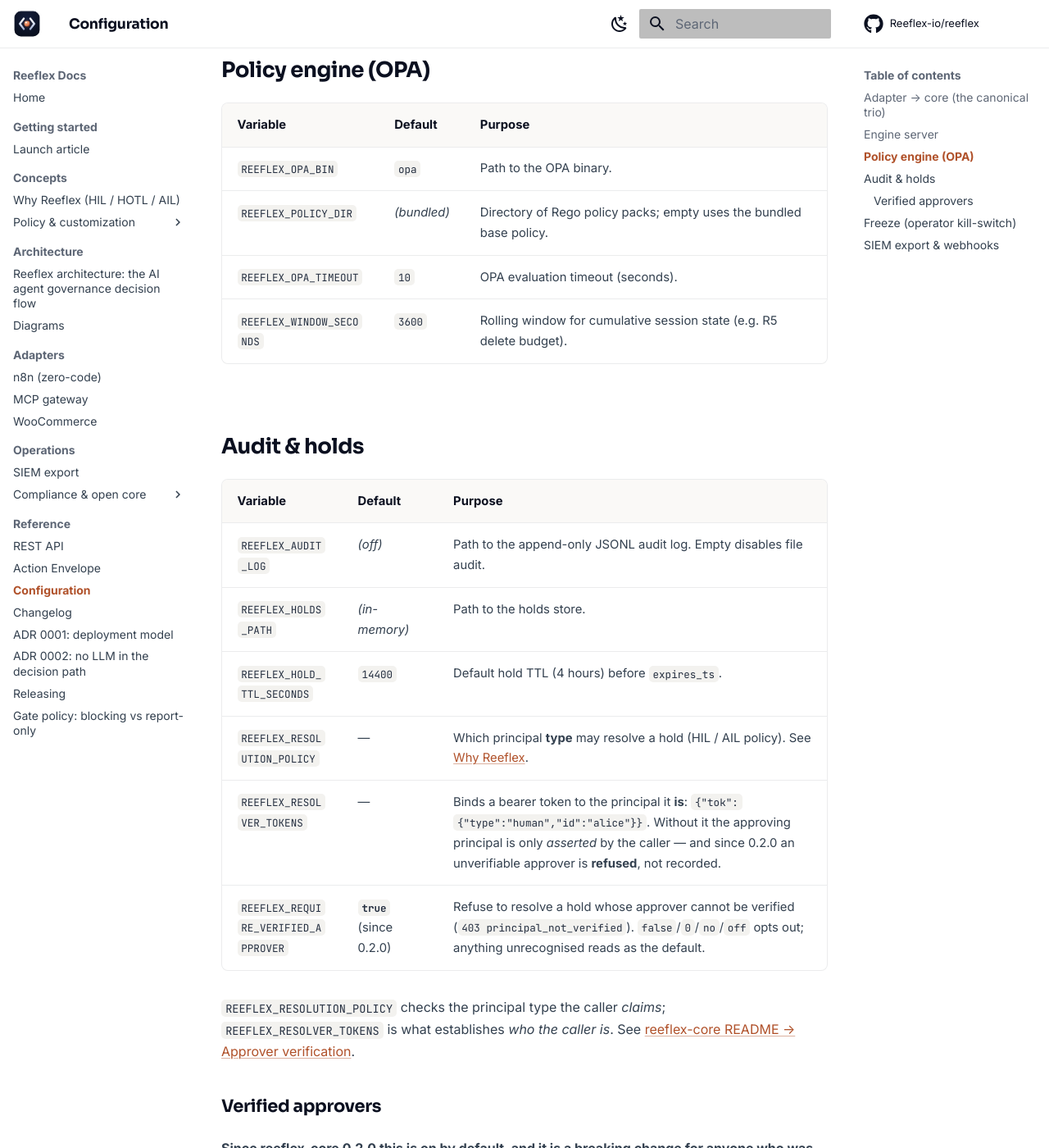
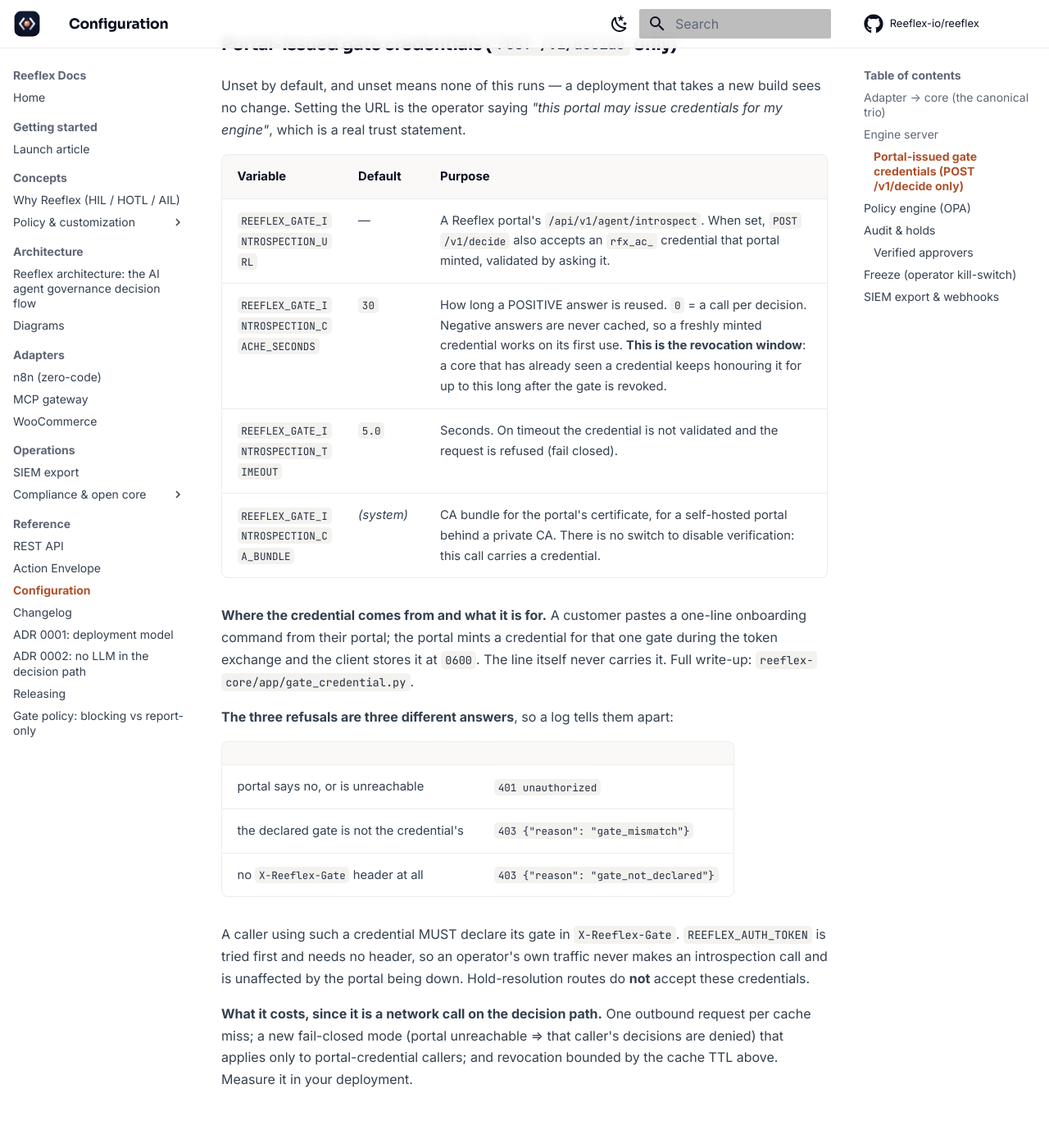
Before and after one commit to Reeflex-io/reeflex, an MkDocs documentation site: the page built from docs/reference/configuration.md, in a window 1280 px wide and 1400 px high, scrolled down 1473 px. Shown: the whole window at 82% size. Built offline with MkDocs 1.6.1 and Material for MkDocs 9.7.7, drawn with Linux system fonts in a browser that asks for light colours; a script that is not in the unit is left out; comment, search, counter and statistics services are not loaded.

Commit message:
docs(core): the two new env vars, the revocation window, and what the call costs (RFX-224)
`docs/reference/configuration.md` gains the four `REEFLEX_GATE_INTROSPECTION_*`
variables under the engine-server section, with three things a table of defaults
would normally leave out:

  * the CACHE TTL is labelled as what it actually is — the revocation window. A
    core that has already seen a credential keeps honouring it for up to that
    long after the gate is revoked. Measured, and it is a setting, not a bug.
  * the three refusals are three different answers (401 / 403 gate_mismatch /
    403 gate_not_declared) so an operator reading a log can tell a stale
    credential from a misrouted one.
  * the cost, since this is a network call on the decision path: one request per
    cache miss, and a new fail-closed mode that applies ONLY to
    portal-credential callers. "Measure it in your deployment" rather than a
    claim about latency I have not measured on their hardware.

Plus the CHANGELOG entry, in `[Unreleased] / Added`. Appended above the existing
entries rather than merged into the `connect` one: that entry describes the 0.2.0
client as published, and this changes what the client DOES, which a reader
following the release needs to see as its own item.

Note for whoever sequences the tag: this changes the `reeflex-claude` 0.2.0 wheel
(new `credentials.py`, changed `connect`/`enforce`). If v0.2.1 is cut before this
merges, the published client has no credential path and the onboarding flip's
second precondition stays open. That is a sequencing call, not a defect, and it
belongs to the console.

Co-Authored-By: Claude Opus 5 <noreply@anthropic.com>

```diff
--- a/docs/reference/configuration.md
+++ b/docs/reference/configuration.md
@@ -38,6 +38,42 @@ Adapters also expose a mode:
 | `REEFLEX_PORT` | `8080` | Bind port. |
 | `REEFLEX_AUTH_TOKEN` | — | If set, all routes except `GET /healthz` require this bearer token. |
 | `REEFLEX_MAX_BODY_BYTES` | `262144` | Max request body (256 KiB). |
+
+### Portal-issued gate credentials (`POST /v1/decide` only)
+
+Unset by default, and unset means none of this runs — a deployment that takes a
+new build sees no change. Setting the URL is the operator saying *"this portal
+may issue credentials for my engine"*, which is a real trust statement.
+
+| Variable | Default | Purpose |
+|---|---|---|
+| `REEFLEX_GATE_INTROSPECTION_URL` | — | A Reeflex portal's `/api/v1/agent/introspect`. When set, `POST /v1/decide` also accepts an `rfx_ac_` credential that portal minted, validated by asking it. |
+| `REEFLEX_GATE_INTROSPECTION_CACHE_SECONDS` | `30` | How long a POSITIVE answer is reused. `0` = a call per decision. Negative answers are never cached, so a freshly minted credential works on its first use. **This is the revocation window**: a core that has already seen a credential keeps honouring it for up to this long after the gate is revoked. |
+| `REEFLEX_GATE_INTROSPECTION_TIMEOUT` | `5.0` | Seconds. On timeout the credential is not validated and the request is refused (fail closed). |
+| `REEFLEX_GATE_INTROSPECTION_CA_BUNDLE` | *(system)* | CA bundle for the portal's certificate, for a self-hosted portal behind a private CA. There is no switch to disable verification: this call carries a credential. |
+
+**Where the credential comes from and what it is for.** A customer pastes a
+one-line onboarding command from their portal; the portal mints a credential for
+that one gate during the token exchange and the client stores it at `0600`. The
+line itself never carries it. Full write-up: `reeflex-core/app/gate_credential.py`.
+
+**The three refusals are three different answers**, so a log tells them apart:
+
+| | |
+|---|---|
+| portal says no, or is unreachable | `401 unauthorized` |
+| the declared gate is not the credential's | `403 {"reason": "gate_mismatch"}` |
+| no `X-Reeflex-Gate` header at all | `403 {"reason": "gate_not_declared"}` |
+
+A caller using such a credential MUST declare its gate in `X-Reeflex-Gate`.
+`REEFLEX_AUTH_TOKEN` is tried first and needs no header, so an operator's own
+traffic never makes an introspection call and is unaffected by the portal being
+down. Hold-resolution routes do **not** accept these credentials.
+
+**What it costs, since it is a network call on the decision path.** One outbound
+request per cache miss; a new fail-closed mode (portal unreachable ⇒ that
+caller's decisions are denied) that applies only to portal-credential callers;
+and revocation bounded by the cache TTL above. Measure it in your deployment.
 
 ## Policy engine (OPA)
 
```
Also changed, not shown: CHANGELOG.md (+15 -0 lines).
